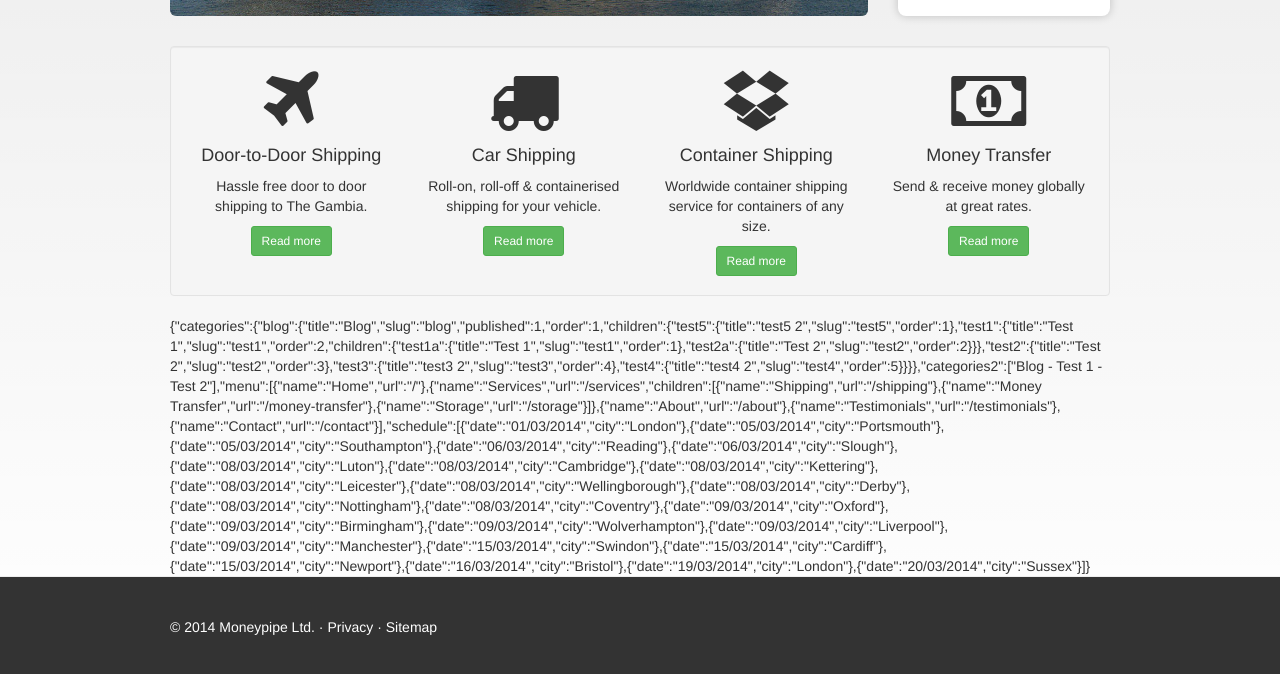
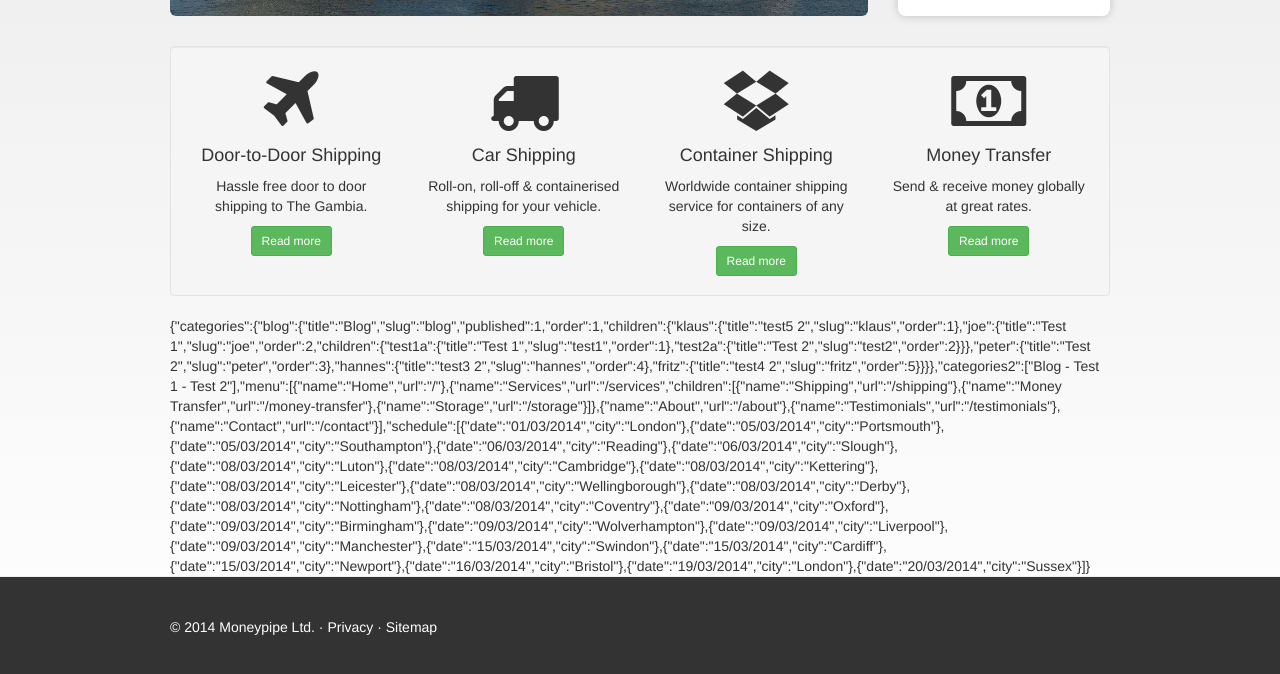
Before and after one commit to abeta/moneypipe, a Jekyll site: the page built from index.html, in a window 1280 px wide, cut to the strip 485-1162 px from the top of the page. Shown: the top 674 px of the strip. Built offline with Jekyll 4.4.1, drawn with Linux system fonts in a browser that asks for light colours; nearby versions of some CDN libraries.

Commit message:
Update categories.yml

```diff
--- a/_data/categories.yml
+++ b/_data/categories.yml
@@ -4,13 +4,13 @@ blog:
     published: 1
     order: 1
     children:
-        test5:
+        klaus:
             title: 'test5 2'
-            slug: test5
+            slug: klaus
             order: 1
-        test1:
+        joe:
             title: 'Test 1'
-            slug: test1
+            slug: joe
             order: 2
             children:
                 test1a:
@@ -21,15 +21,15 @@ blog:
                     title: 'Test 2'
                     slug: test2
                     order: 2
-        test2:
+        peter:
             title: 'Test 2'
-            slug: test2
+            slug: peter
             order: 3
-        test3:
+        hannes:
             title: 'test3 2'
-            slug: test3
+            slug: hannes
             order: 4
-        test4:
+        fritz:
             title: 'test4 2'
-            slug: test4
+            slug: fritz
             order: 5
```
